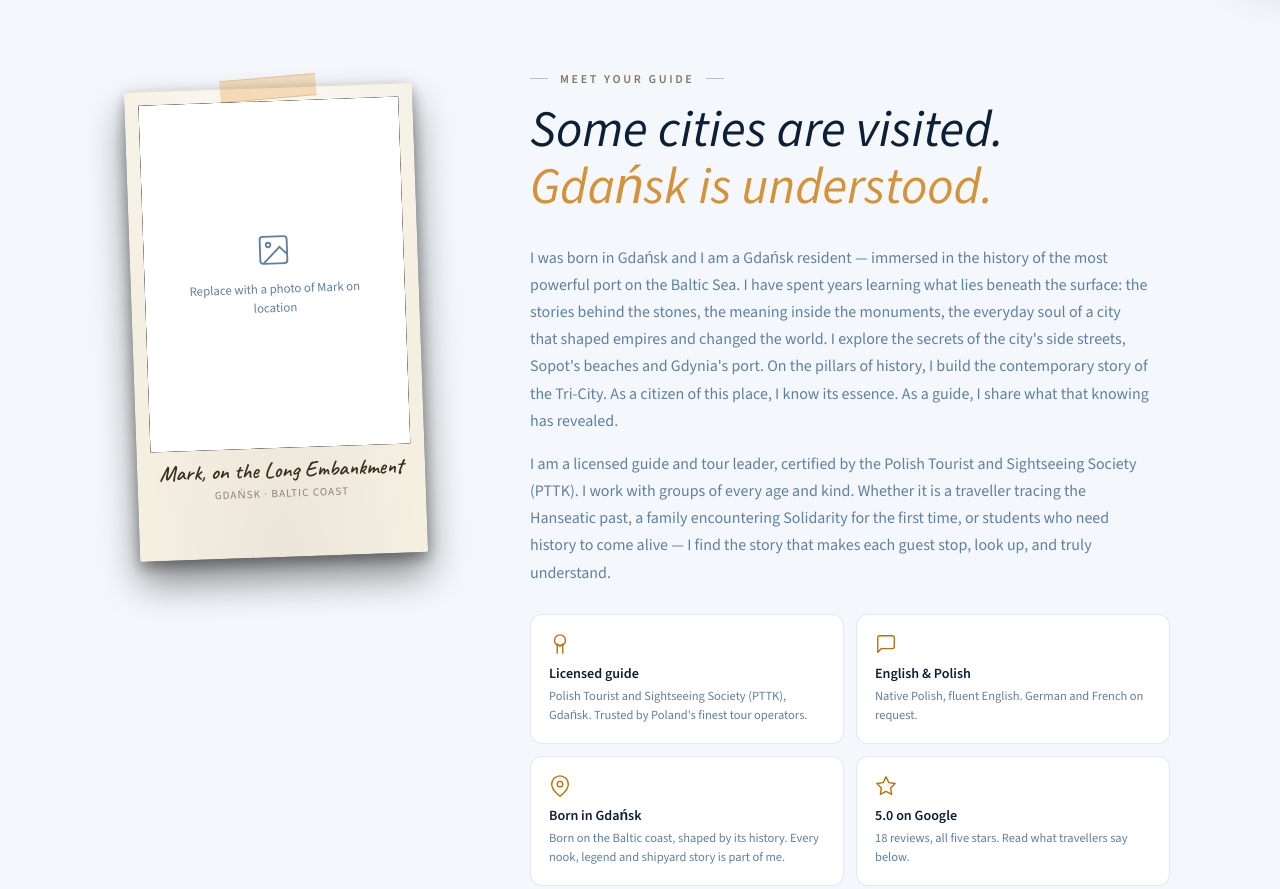
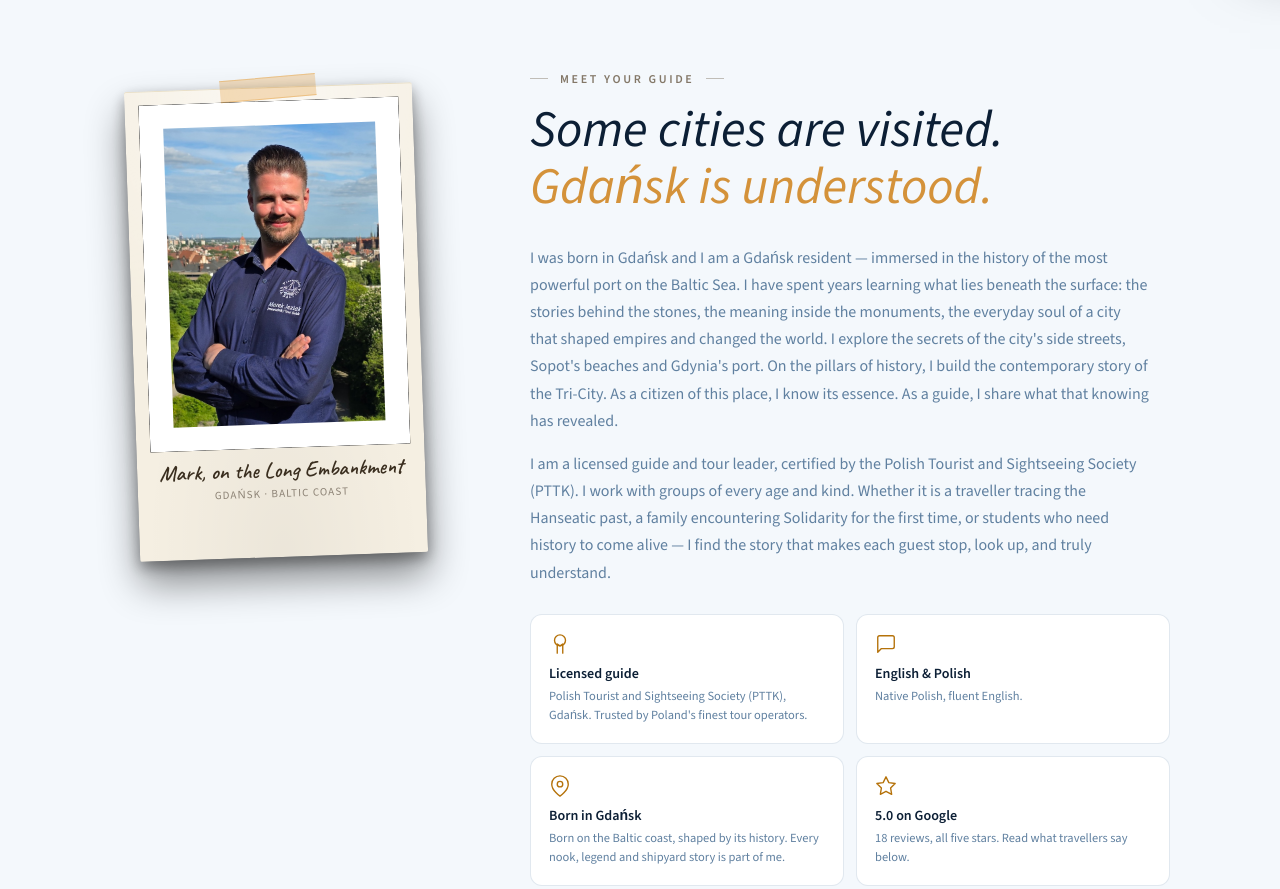
Before and after one commit to PierreSimonDeLaplace/ViaBaltica, a website built with Vite: page index.html in a window 1280 px wide. Shown: the part 840-1729 px from the top of the page. Built offline with nearby package versions, Linux system fonts and the light colour scheme; files whose address does not match are found by name.

Commit message:
feat(design): minor changes

```diff
--- a/src/components/about/about.html
+++ b/src/components/about/about.html
@@ -8,13 +8,7 @@
           <div class="polaroid-tape" aria-hidden="true"></div>
           <div class="polaroid-photo">
             <div class="about-photo-placeholder">
-              <svg width="36" height="36" viewBox="0 0 24 24" fill="none" stroke="currentColor" stroke-width="1.25"
-                   aria-hidden="true">
-                <rect x="3" y="3" width="18" height="18" rx="2"/>
-                <circle cx="8.5" cy="8.5" r="1.5"/>
-                <polyline points="21 15 16 10 5 21"/>
-              </svg>
-              <span data-i18n="about.placeholder">Replace with a photo of Mark on location</span>
+              <img id="about-photo" alt="Mark, on the Long Embankment in Gdańsk"/>
             </div>
           </div>
           <div class="polaroid-caption" aria-hidden="true">
--- a/src/components/about/about.ts
+++ b/src/components/about/about.ts
@@ -5,7 +5,17 @@
 import html from './about.html?raw';
 import '../../styles/polaroid.css';
 import './about.css';
+import markPhoto from '../../assets/images/about/mark-photo.jpg';
 
 export function mount(target: HTMLElement): void {
   target.insertAdjacentHTML('beforeend', html);
 }
+
+document.addEventListener('DOMContentLoaded', () => {
+  const photoEl = document.getElementById('about-photo') as HTMLImageElement | null;
+  if (photoEl) {
+    photoEl.src = markPhoto;
+  } else {
+    console.warn('about-photo element not found');
+  }
+});
--- a/src/locales/en.json
+++ b/src/locales/en.json
@@ -32,7 +32,7 @@
   "about.h1title":          "Licensed guide",
   "about.h1desc":           "Polish Tourist and Sightseeing Society (PTTK), Gdańsk. Trusted by Poland's finest tour operators.",
   "about.h2title":          "English & Polish",
-  "about.h2desc":           "Native Polish, fluent English. German and French on request.",
+  "about.h2desc":           "Native Polish, fluent English.",
   "about.h3title":          "Born in Gdańsk",
   "about.h3desc":           "Born on the Baltic coast, shaped by its history. Every nook, legend and shipyard story is part of me.",
   "about.h4title":          "5.0 on Google",
@@ -73,7 +73,7 @@
   "faq.q3": "Where do tours start and end?",
   "faq.a3": "Most tours start at Neptune Fountain in the Long Market, or I can meet you at your hotel anywhere in central Gdańsk, Sopot or Gdynia. Coast and day-trip tours include hotel pickup.",
   "faq.q4": "What languages do you guide in?",
-  "faq.a4": "English and Polish are my native working languages. I can also guide in German or French on request — please mention it when booking.",
+  "faq.a4": "Tours are available in both Polish and English. Please let us know your preferred language when making your reservation so we can prepare your tour accordingly.",
   "faq.q5": "Are tours accessible / family-friendly?",
   "faq.a5": "Old Town tours involve cobblestones and a few stairs but are otherwise gentle and easy to pace. The family-friendly route is fully stroller-accessible. Just tell me your group's needs and we'll tailor the walk.",
   "faq.q6": "Do you offer custom routes?",
--- a/src/locales/pl.json
+++ b/src/locales/pl.json
@@ -32,7 +32,7 @@
   "about.h1title":          "Licencjonowany przewodnik",
   "about.h1desc":           "Polskie Towarzystwo Turystyczno-Krajoznawcze (PTTK), Gdańsk. Ceniony przez najlepszych operatorów turystycznych w Polsce.",
   "about.h2title":          "Angielski i polski",
-  "about.h2desc":           "Rodzimy język: polski, biegły angielski. Niemiecki i francuski na życzenie.",
+  "about.h2desc":           "Rodzimy język: polski, biegły angielski. ",
   "about.h3title":          "Urodzony w Gdańsku",
   "about.h3desc":           "Urodzony na Wybrzeżu Bałtyckim, ukształtowany przez jego historię. Każdy zaułek, legenda i stoczniowa opowieść są częścią mnie.",
   "about.h4title":          "5,0 w Google",
@@ -73,7 +73,7 @@
   "faq.q3": "Skąd startują i gdzie kończą się wycieczki?",
   "faq.a3": "Większość wycieczek startuje przy Fontannie Neptuna na Długim Targu. Mogę też odebrać cię z hotelu w centrum Gdańska, Sopotu lub Gdyni. Wycieczki nadbrzeżne i jednodniowe obejmują transport spod hotelu.",
   "faq.q4": "W jakich językach prowadzi Pan wycieczki?",
-  "faq.a4": "Angielski i polski to moje robocze języki. Na życzenie mogę poprowadzić wycieczkę po niemiecku lub francusku — proszę o informację przy rezerwacji.",
+  "faq.a4": "Wycieczki są prowadzone w języku polskim i angielskim. Prosimy o wskazanie preferowanego języka podczas dokonywania rezerwacji, abyśmy mogli odpowiednio przygotować wycieczkę.",
   "faq.q5": "Czy wycieczki są dostępne dla rodzin z dziećmi?",
   "faq.a5": "Trasy po Starym Mieście wiodą przez brukowane uliczki i kilka schodów, ale są spokojne i można swobodnie dostosować tempo. Trasa rodzinna jest w pełni dostępna dla wózków. Powiedz mi o potrzebach grupy, a dostosuję spacer.",
   "faq.q6": "Czy oferuje Pan trasy na zamówienie?",
```
Also changed, not shown: src/assets/images/about/mark-photo.jpg (added).
